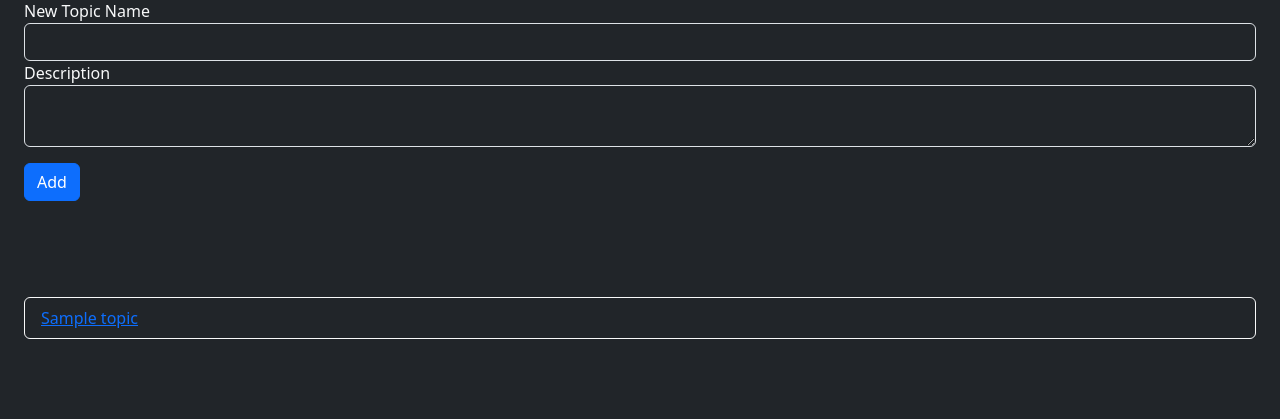
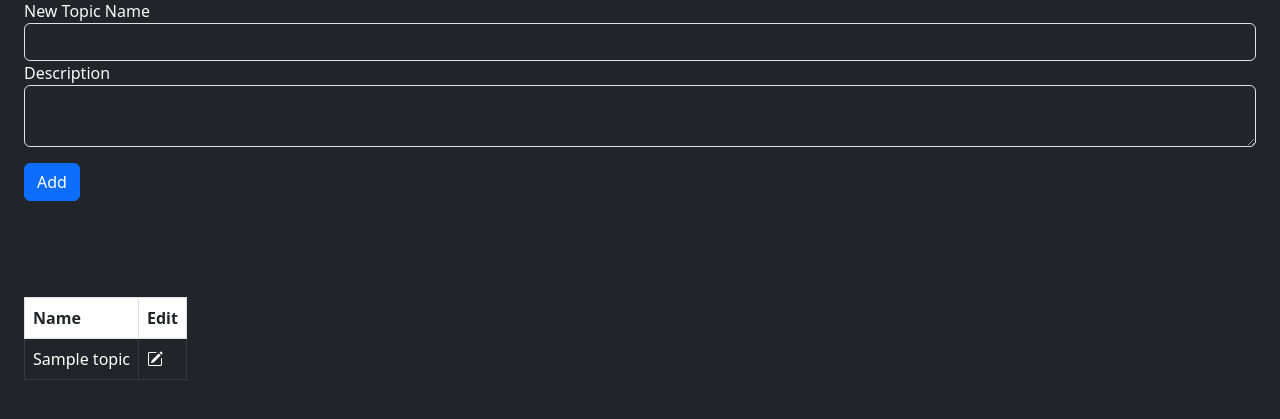
Before and after one commit to james1mumo/french_learning_app, a Flask app: page / in a window 1280 px wide. Shown: the part 111-530 px from the top of the page. Run offline with Flask 3, Linux system fonts and the light colour scheme; tables that the repository leaves empty hold one stand-in row (values such as "Sample post").

Commit message:
can edit topic description

```diff
--- a/app.py
+++ b/app.py
@@ -48,6 +48,15 @@ def add_topic():
         db.session.add(Topic(name=name, description=description))
         db.session.commit()
     flash("Topic Added successfully.", "success")
+    return redirect(url_for('index'))
+
+@app.route('/update_topic/<int:topic_id>', methods=['POST'])
+def update_topic(topic_id):
+    topic = Topic.query.get_or_404(topic_id)
+    topic.name = request.form.get('name')
+    topic.description = request.form.get('description')
+    db.session.commit()
+    flash("Topic Updated successfully.", "success")
     return redirect(url_for('index'))
 
 @app.route('/topic/<int:topic_id>')
--- a/templates/index.html
+++ b/templates/index.html
@@ -11,6 +11,7 @@
     }
     </style>
     <link href="https://cdn.jsdelivr.net/npm/bootstrap@5.3.0/dist/css/bootstrap.min.css" rel="stylesheet">
+    <link href="https://cdn.jsdelivr.net/npm/bootstrap-icons@1.10.5/font/bootstrap-icons.css" rel="stylesheet">
 </head>
 <body class="p-4 bg-dark text-light">
     {% with messages = get_flashed_messages(with_categories=true) %}
@@ -33,18 +34,81 @@
         <label>New Topic Name</label>
         <input type="text" name="name" class="form-control bg-dark text-light" required>
         <label>Description</label>
-        <textarea name="description" id="description" class="form-control bg-dark text-light"></textarea>
+        <textarea name="description" class="form-control bg-dark text-light"></textarea>
         <button type="submit" class="btn btn-primary mt-3 mb-5">Add</button>
     </form>
 
+    <table class="table table-bordered table-hover w-auto">
+        <thead>
+            <tr>
+                <th>Name</th>
+                <th>Edit</th>
+            </tr>
+        </thead>
+        <tbody class="table-dark">
+            {% for topic in topics %}
+            <tr>
+                <td onclick="location.href='{{ url_for('view_topic', topic_id=topic.id) }}'" >{{ topic.name }}</td>
+                <td onclick='openModal({{ topic.id }}, {{ topic.name|tojson }}, {{ topic.description|tojson }})' style="cursor: pointer;">
+                    <i class="bi bi-pencil-square"></i>
+                </td>
+            </tr>
+            {% endfor %}
+        </tbody>
+    </table>
+
+
     <!-- Topic List -->
     <ul class="list-group bg-dark">
-        {% for topic in topics %}
-            <li class="list-group-item bg-dark text-light border-light">
-                <a href="{{ url_for('view_topic', topic_id=topic.id) }}" >{{ topic.name }}</a>
-            </li>
-        {% endfor %}
+
     </ul>
+
+    <!-- Modal -->
+    <div class="modal fade" id="wordModal" tabindex="-1" aria-hidden="true">
+      <div class="modal-dialog">
+        <form id="word-form" method="POST" enctype="multipart/form-data">
+            <div class="modal-content bg-dark text-light">
+              <div class="modal-header">
+                <h5 class="modal-title" id="modalTitle">Edit Topic</h5>
+                <button type="button" class="btn-close" data-bs-dismiss="modal"></button>
+              </div>
+              <div class="modal-body">
+                    <input type="hidden" id="word-id" name="word_id">
+                    <div class="mb-2">
+                        <label>Name</label>
+                        <input type="text" name="name" id="name" class="form-control bg-dark text-light" required>
+                    </div>
+                    <div class="mb-2">
+                        <label>Description</label>
+                        <textarea name="description" id="description" class="form-control bg-dark text-light"></textarea>
+                    </div>
+              </div>
+              <div class="modal-footer">
+                <!-- <button type="button" class="btn btn-danger me-auto" id="delete-button" style="display: none;" onclick="deleteWord()">Delete</button> -->
+                <button type="submit" class="btn btn-success" id="save-button">Save</button>
+                <button type="button" class="btn btn-secondary" data-bs-dismiss="modal">Cancel</button>
+              </div>
+            </div>
+        </form>
+      </div>
+    </div>
+
+    <script src="https://cdn.jsdelivr.net/npm/bootstrap@5.3.0/dist/js/bootstrap.bundle.min.js"></script>
+    <script>
+        function openModal(id = null, name = '', description = '') {
+            console.log('description is: ', description)
+            document.getElementById('modalTitle').textContent = id ? 'Edit Topic' : 'Add Topic';
+            document.getElementById('word-form').action = id ? `/update_topic/${id}` : `/add_topic`;
+            // document.getElementById('delete-button').style.display = id ? 'inline-block' : 'none';
+
+            document.getElementById('word-id').value = id || '';
+            document.getElementById('name').value = name;
+            document.getElementById('description').value = description;
+
+            new bootstrap.Modal(document.getElementById('wordModal')).show();
+        }
+    </script>
+
 </body>
 
 </html>
```
